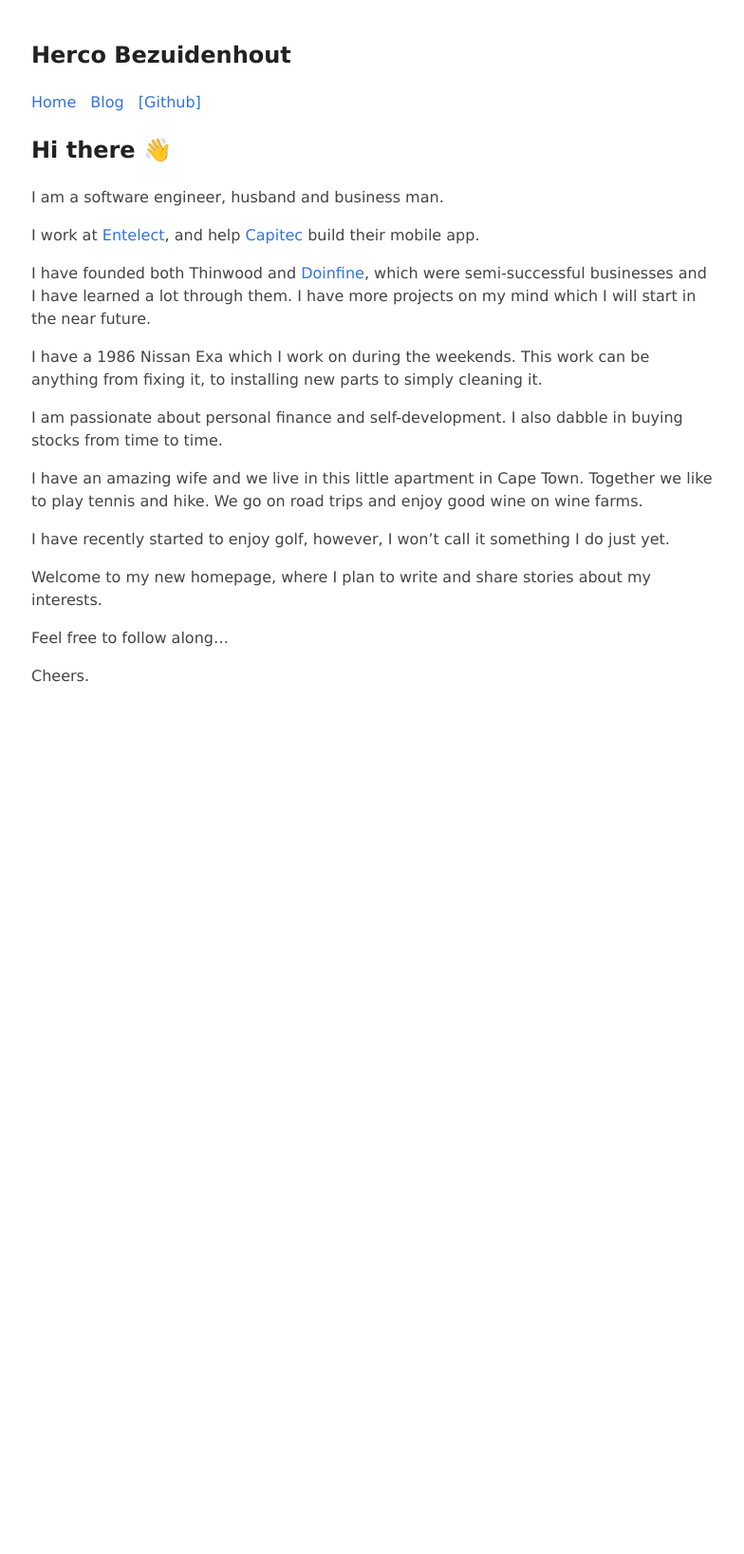
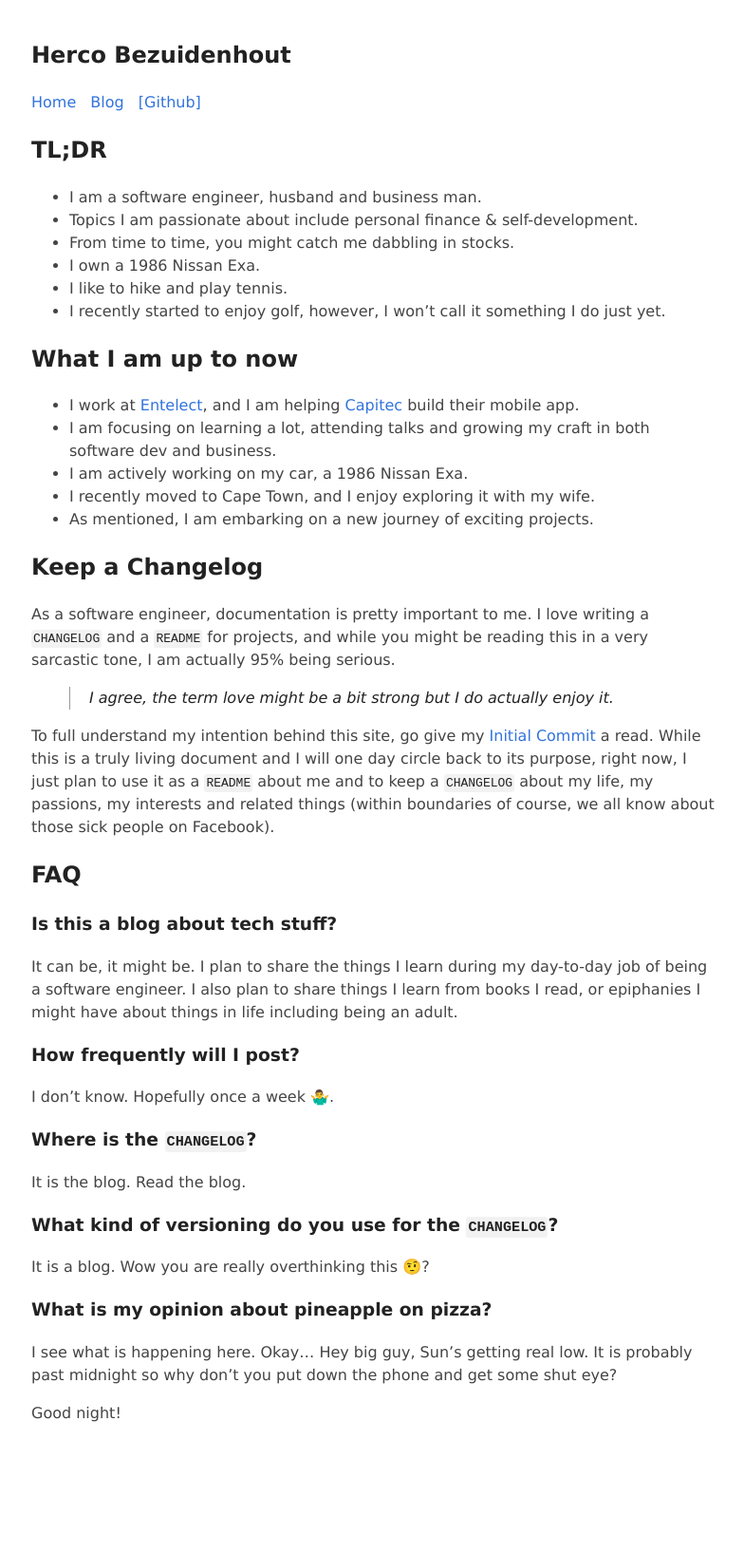
Before and after one commit to hercobezuidenhout/hercobezuidenhout.github.io, a Jekyll site: the page built from index.md, in a window 1280 px wide. Shown: the whole page at 95% size, without its empty margins (247-1031 px from the left). Built offline with Jekyll 4.4.1, drawn with Linux system fonts in a browser that asks for light colours; before the commit the page ends 900 px from its top, so only the background shows below that.

Commit message:
Update index.md

```diff
--- a/index.md
+++ b/index.md
@@ -4,24 +4,51 @@ title: Hello
 ---
 
 
-## Hi there 👋
+## TL;DR
 
-I am a software engineer, husband and business man.
+- I am a software engineer, husband and business man.
+- Topics I am passionate about include personal finance & self-development.
+- From time to time, you might catch me dabbling in stocks.
+- I own a 1986 Nissan Exa.
+- I like to hike and play tennis.
+- I recently started to enjoy golf, however, I won't call it something I do just yet.
 
-I work at [Entelect](https://entelect.co.za), and help [Capitec](https://capitecbank.co.za) build their mobile app.
+## What I am up to now
 
-I have founded both Thinwood and [Doinfine](https://doinfine.app), which were semi-successful businesses and I have learned a lot through them. I have more projects on my mind which I will start in the near future.
+- I work at [Entelect](https://entelect.co.za), and I am helping [Capitec](https://capitecbank.co.za) build their mobile app.
+- I am focusing on learning a lot, attending talks and growing my craft in both software dev and business.
+- I am actively working on my car, a 1986 Nissan Exa.
+- I recently moved to Cape Town, and I enjoy exploring it with my wife.
+- As mentioned, I am embarking on a new journey of exciting projects.
 
-I have a 1986 Nissan Exa which I work on during the weekends. This work can be anything from fixing it, to installing new parts to simply cleaning it.
+## Keep a Changelog
 
-I am passionate about personal finance and self-development. I also dabble in buying stocks from time to time.
+As a software engineer, documentation is pretty important to me. I love writing a `CHANGELOG` and a `README` for projects, and while you might be reading this in a very sarcastic tone, I am actually 95% being serious.
 
-I have an amazing wife and we live in this little apartment in Cape Town. Together we like to play tennis and hike. We go on road trips and enjoy good wine on wine farms.
+ > I agree, the term _love_ might be a bit strong but I do actually enjoy it.
 
-I have recently started to enjoy golf, however, I won't call it something I do just yet.
+ To full understand my intention behind this site, go give my [Initial Commit](/posts/initial-commit) a read. While this is a truly living document and I will one day circle back to its purpose, right now, I just plan to use it as a `README` about me and to keep a `CHANGELOG` about my life, my passions, my interests and related things (within boundaries of course, we all know about those sick people on Facebook).
 
-Welcome to my new homepage, where I plan to write and share stories about my interests.
+## FAQ
 
-Feel free to follow along...
+### Is this a blog about tech stuff?
 
-Cheers.
+It can be, it might be. I plan to share the things I learn during my day-to-day job of being a software engineer. I also plan to share things I learn from books I read, or epiphanies I might have about things in life including being an adult.
+
+### How frequently will I post?
+
+I don't know. Hopefully once a week 🤷‍♂️.
+
+### Where is the `CHANGELOG`?
+
+It is the blog. Read the blog.
+
+### What kind of versioning do you use for the `CHANGELOG`?
+
+It is a blog. Wow you are really overthinking this 🤨?
+
+### What is my opinion about pineapple on pizza?
+
+I see what is happening here. Okay... Hey big guy, Sun’s getting real low. It is probably past midnight so why don't you put down the phone and get some shut eye?
+
+Good night!
```
Also changed, not shown: 1 other file.
